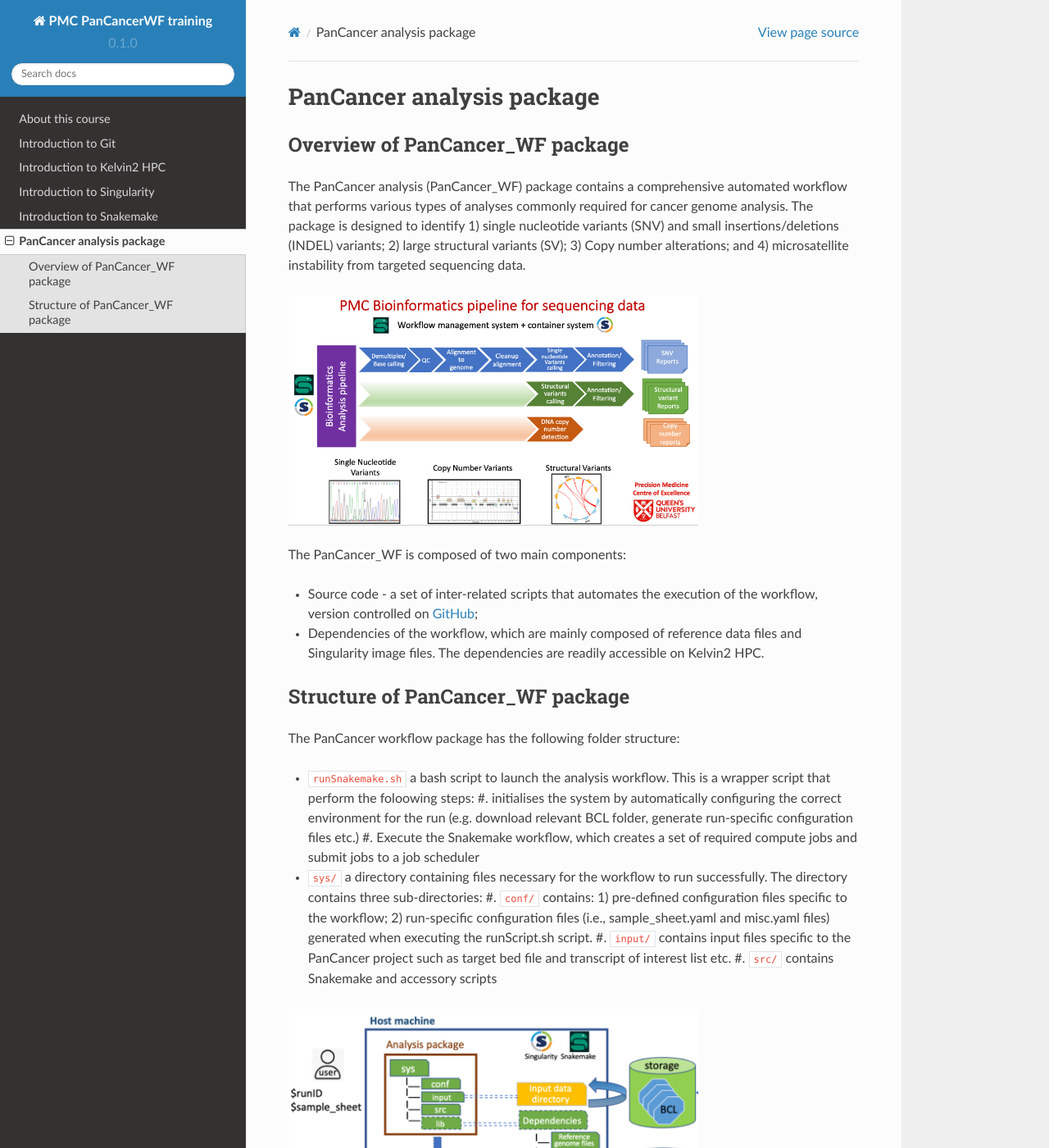
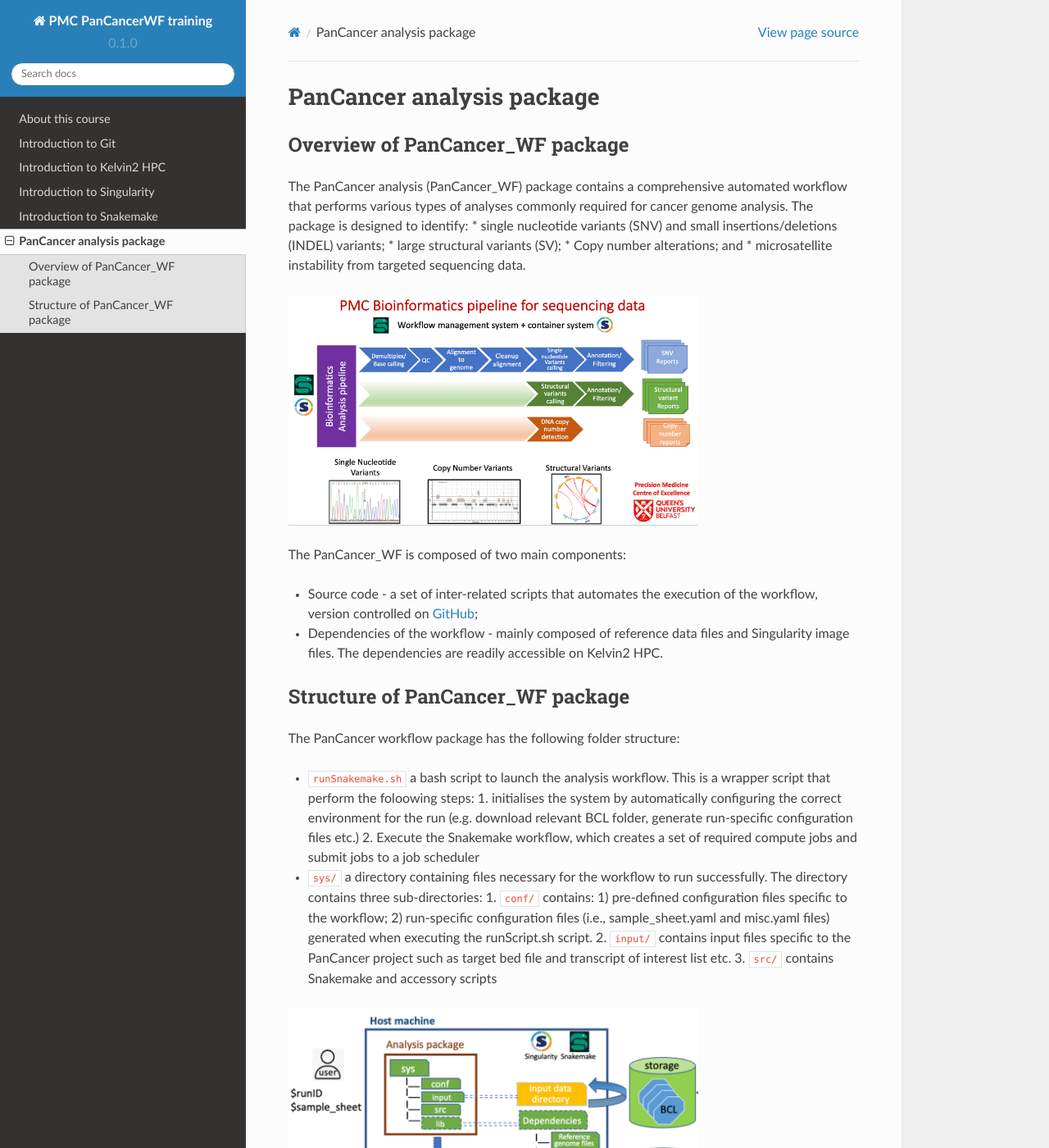
Before and after one commit to sirintra/PMC-PC-training, a Sphinx documentation site: the page built from docs/source/pc_package.rst, in a window 1280 px wide and 1400 px high. Shown: the whole window at 82% size. Built offline with Sphinx 7.4.7 and the Read the Docs theme 2.0.0, drawn with Linux system fonts in a browser that asks for light colours.

Commit message:
Update pc_package.rst

```diff
--- a/docs/source/pc_package.rst
+++ b/docs/source/pc_package.rst
@@ -4,7 +4,11 @@
 Overview of PanCancer_WF package
 ********************************
 
-The PanCancer analysis (PanCancer_WF) package  contains a comprehensive automated workflow that performs various types of analyses commonly required for cancer genome analysis. The package is designed to identify 1) single nucleotide variants (SNV) and small insertions/deletions (INDEL) variants; 2) large structural variants (SV); 3) Copy number alterations; and 4) microsatellite instability from targeted sequencing data.
+The PanCancer analysis (PanCancer_WF) package  contains a comprehensive automated workflow that performs various types of analyses commonly required for cancer genome analysis. The package is designed to identify:
+* single nucleotide variants (SNV) and small insertions/deletions (INDEL) variants;
+* large structural variants (SV);
+* Copy number alterations; and
+* microsatellite instability from targeted sequencing data.
 
 .. image:: img_pipeline_overview.png
    :width: 500
@@ -13,7 +17,7 @@
 The PanCancer_WF is composed of two main components:
 
 * Source code - a set of inter-related scripts that automates the execution of the workflow, version controlled on `GitHub <https://github.com/PMC-QUB-HTS/PanCancer_WF>`_;
-* Dependencies of the workflow, which are mainly composed of reference data files and Singularity image files. The dependencies are readily accessible on Kelvin2 HPC.
+* Dependencies of the workflow - mainly composed of reference data files and Singularity image files. The dependencies are readily accessible on Kelvin2 HPC.
 
 
 Structure of PanCancer_WF package
@@ -23,12 +27,12 @@
 
 
 * ``runSnakemake.sh`` a bash script to launch the analysis workflow. This is a wrapper script that perform the foloowing steps:
-  #. initialises the system by automatically configuring the correct environment for the run (e.g. download relevant BCL folder, generate run-specific configuration files etc.)
-  #. Execute the Snakemake workflow, which creates a set of required compute jobs and submit jobs to a job scheduler
+  1. initialises the system by automatically configuring the correct environment for the run (e.g. download relevant BCL folder, generate run-specific configuration files etc.)
+  2. Execute the Snakemake workflow, which creates a set of required compute jobs and submit jobs to a job scheduler
 * ``sys/`` a directory containing files necessary for the workflow to run successfully. The directory contains three sub-directories:
-  #. ``conf/`` contains: 1) pre-defined configuration files specific to the workflow; 2) run-specific configuration files (i.e., sample_sheet.yaml and misc.yaml files) generated when executing the runScript.sh script.
-  #. ``input/`` contains input files specific to the PanCancer project such as target bed file and transcript of interest list etc.
-  #. ``src/`` contains Snakemake and accessory scripts
+  1. ``conf/`` contains: 1) pre-defined configuration files specific to the workflow; 2) run-specific configuration files (i.e., sample_sheet.yaml and misc.yaml files) generated when executing the runScript.sh script.
+  2. ``input/`` contains input files specific to the PanCancer project such as target bed file and transcript of interest list etc.
+  3. ``src/`` contains Snakemake and accessory scripts
 
 
 .. image:: img_analysis_package.png
```
